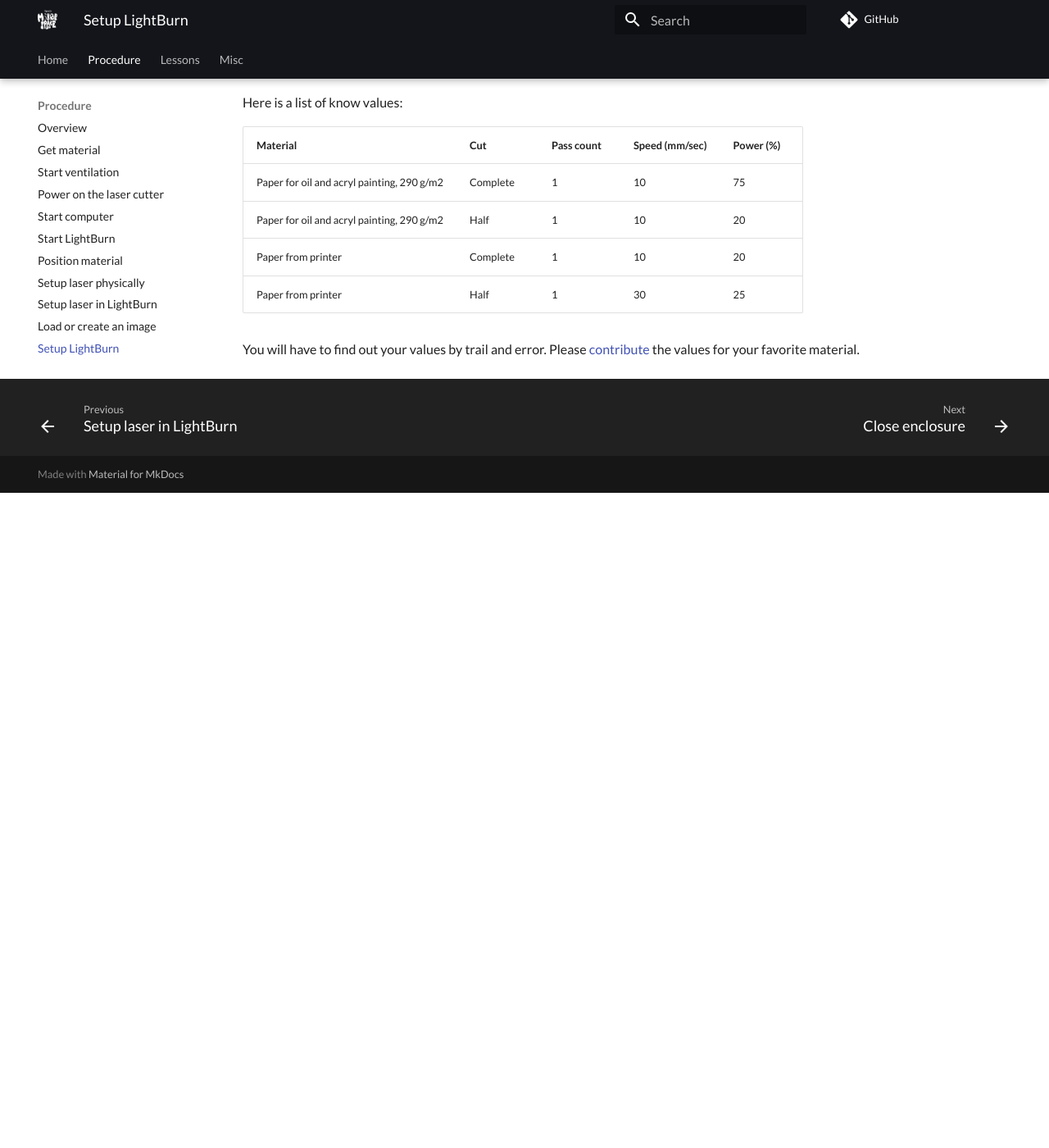
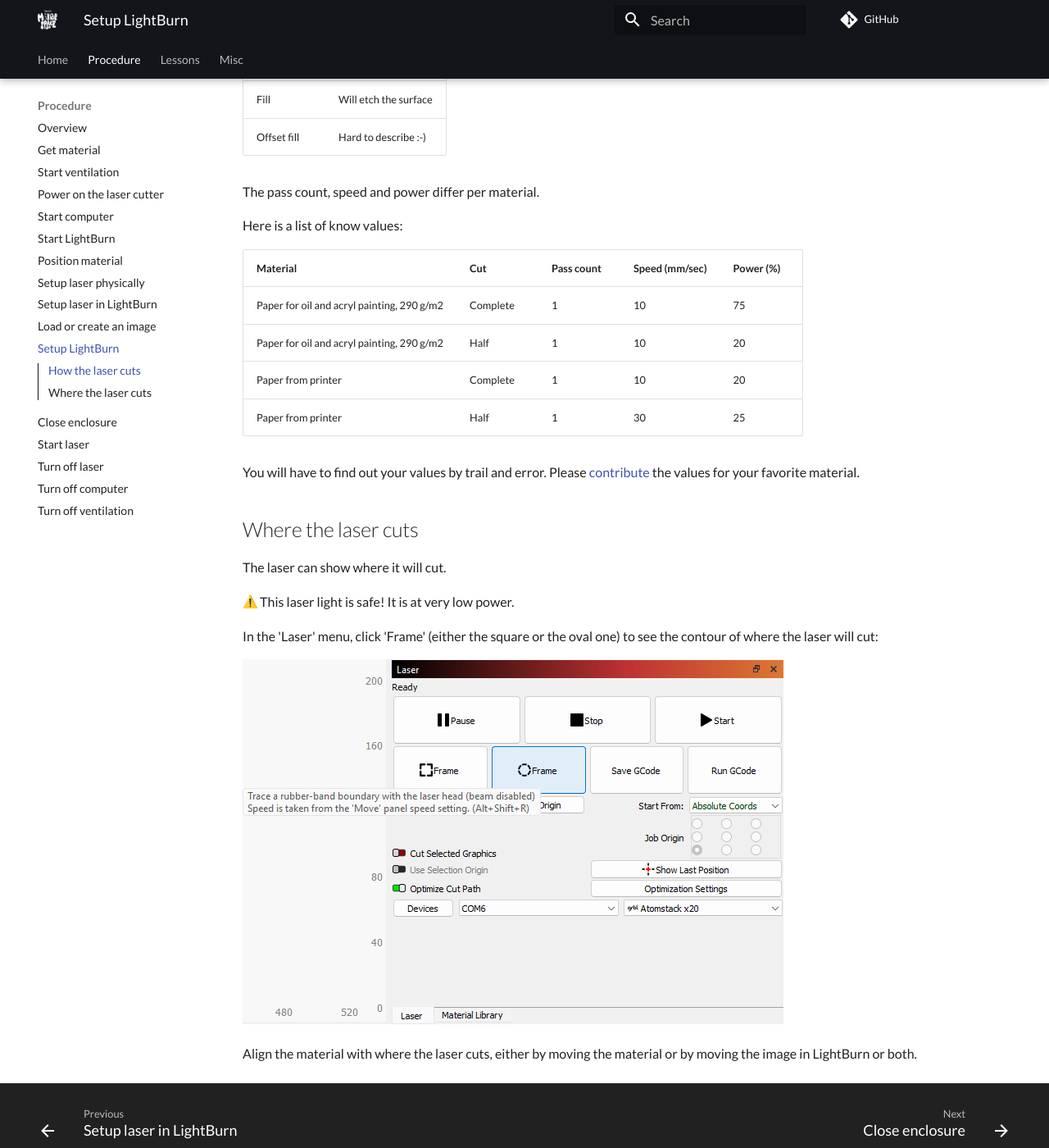
Before and after one commit to uppsala-makerspace/laser_cutter_guide, an MkDocs documentation site: the page built from docs/steps/setup_lightburn.md, in a window 1280 px wide and 1400 px high, scrolled down 1844 px. Shown: the whole window at 82% size. Built offline with MkDocs 1.6.1 and Material for MkDocs 9.7.7, drawn with Linux system fonts in a browser that asks for light colours; emoji names are drawn with the system emoji font; comment, search, counter and statistics services are not loaded; before the commit the page ends 2445 px from its top, so only the background shows below that; some of the changed text lies outside the part shown.

Commit message:
Show contour

```diff
--- a/docs/steps/setup_lightburn.md
+++ b/docs/steps/setup_lightburn.md
@@ -8,10 +8,15 @@
 
 # Setup LightBurn
 
-Here you set up how the laser cuts the image.
+Here you set up:
 
-For this, you will need the 'Cuts/Layers' tab, which
-is at the top-right of the screen
+- How the laser cuts
+- Where the laser cuts
+
+## How the laser cuts
+
+The 'Cuts/Layers' tab determines how the laser cuts.
+It is located at the top-right of the screen.
 
 ![The LightBurn 'Cuts/Layers' menu](lightburn_cuts_layers_menu.png)
 
@@ -53,3 +58,17 @@
 You will have to find out your values by trail and error.
 Please [contribute](../CONTRIBUTE.md)
 the values for your favorite material.
+
+## Where the laser cuts
+
+The laser can show where it will cut.
+
+:warning: This laser light is safe! It is at very low power.
+
+In the 'Laser' menu, click 'Frame' (either the square or the oval one)
+to see the contour of where the laser will cut:
+
+![Trace frame](lightburn_trace_frame_tooltip.png)
+
+Align the material with where the laser cuts, either by
+moving the material or by moving the image in LightBurn or both.
```
Also changed, not shown: docs/steps/lightburn_desktop_icon.png (renamed from docs/steps/unused/lightburn_desktop_icon.png), docs/steps/lightburn_trace_frame_tooltip.png (added), docs/steps/unused/lightburn_trace_frame_tooltip.png (deleted).
